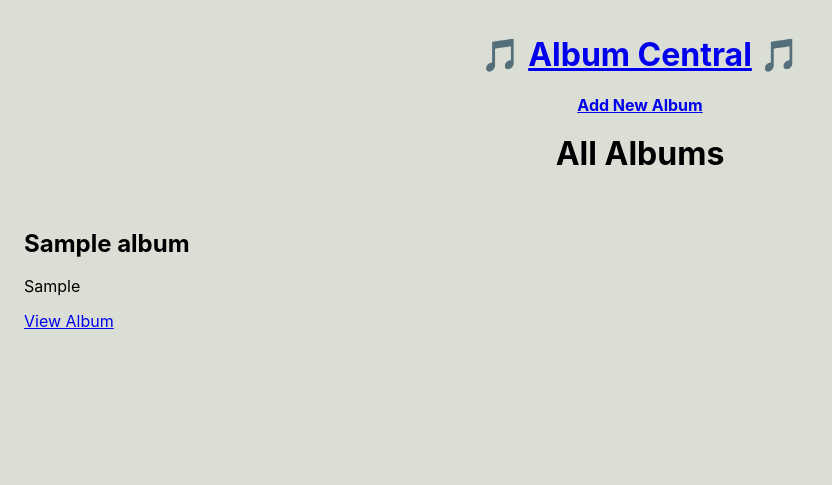
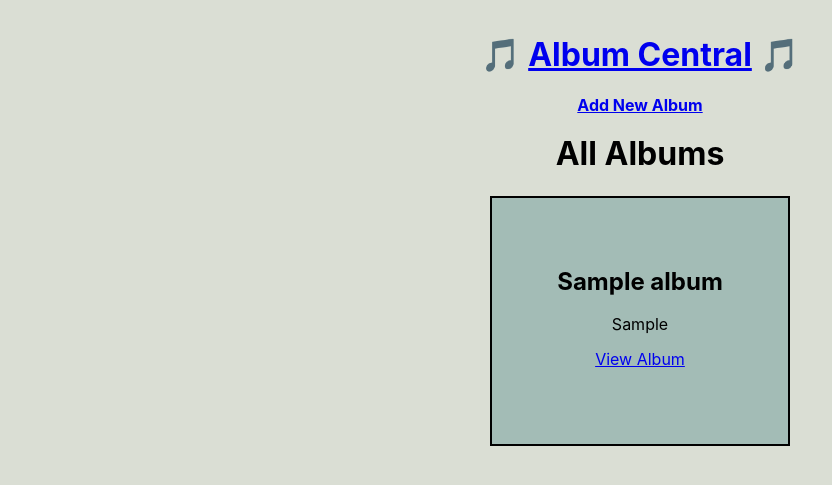
Before and after one commit to Momentum-Team-13/django-music-jreyesri13, a Django app: page / in a window 1280 px wide. Shown: the top 485 px of the page, without its empty margins (0-832 px from the left). Run offline with Django 4.2, Linux system fonts and the light colour scheme; tables that the repository leaves empty hold one stand-in row (values such as "Sample post").

Commit message:
Updated the CSS for how each album is shown

```diff
--- a/static/css/style.css
+++ b/static/css/style.css
@@ -6,3 +6,22 @@ body {
 #topContent {
     text-align: center;
 }
+
+#tunes {
+    display: flex;
+    flex-wrap: wrap;
+    flex-direction: row;
+    justify-content: center;
+    /* align-items: center; */
+
+}
+
+#tunesDiv {
+    border: 2px solid black;
+    margin: 2px;
+    width: 300px;
+    height: 250px;
+    text-align: center;
+    padding-top: 50px;
+    background-color: #A3BCB6;
+}
--- a/templates/albums/list_albums.html
+++ b/templates/albums/list_albums.html
@@ -6,16 +6,18 @@
 
 <h1 id="topContent">All Albums</h1>
 
-<div class="flex flex-wrap">
+<div id="tunes">
+    <!-- class="flex flex-wrap" -->
     {% for album in albums %}
-    <div class="w-33 pa3">
+    <div id="tunesDiv">
+        <!-- class="w-33 pa3" -->
 
         <h2>{{ album.title }}</h2>
 
         {% if album.artist %}
-        <div class="flex">
-            <div>{{ album.artist }}</div>
-        </div>
+        <!-- <div class="flex"></div> -->
+        <div>{{ album.artist }}</div>
+
         {% endif %}
 
 
```
